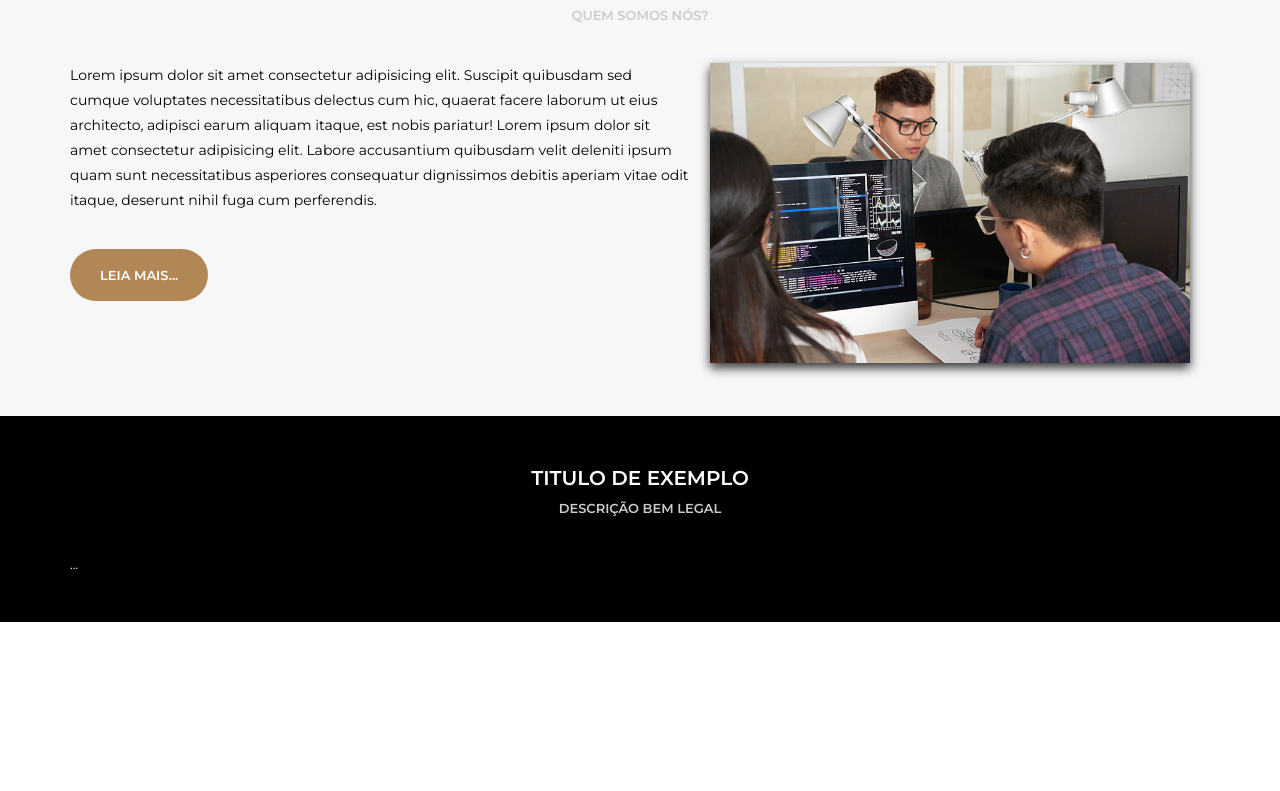
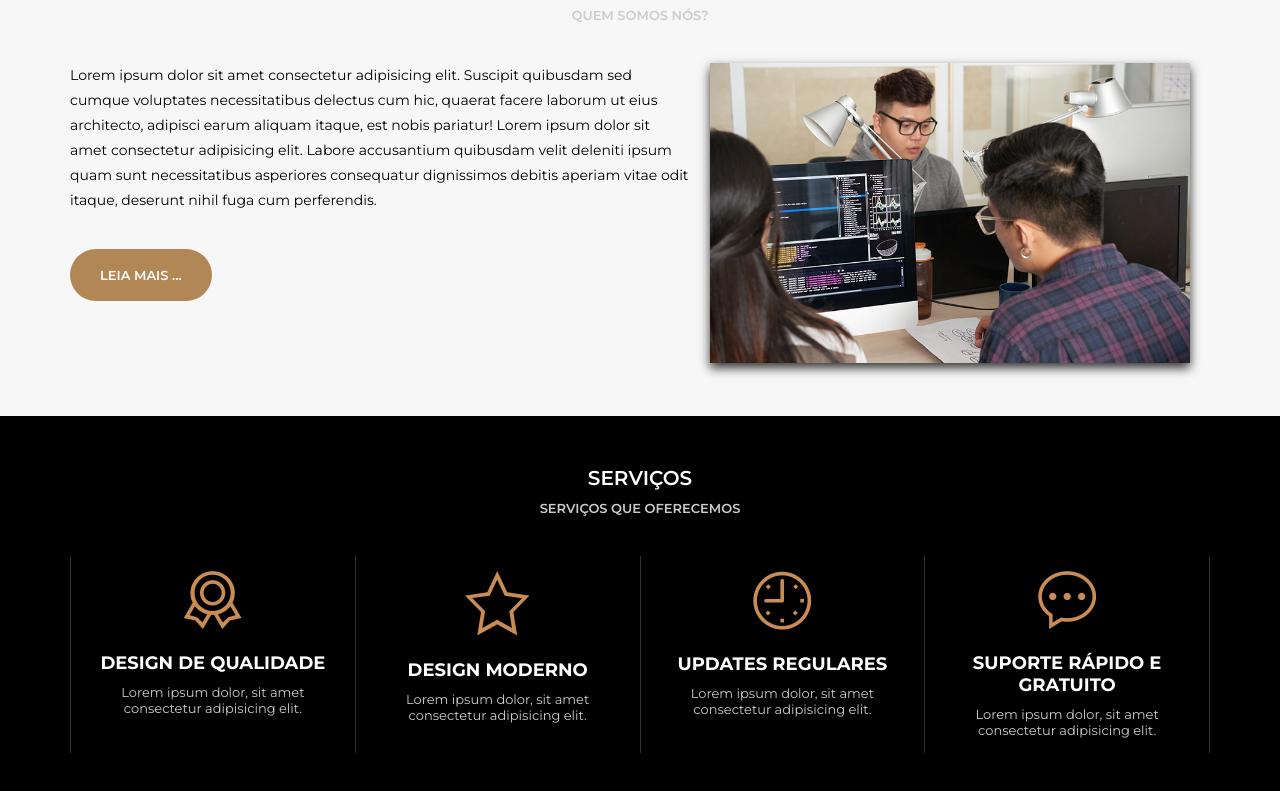
Before and after one commit to evertonnunesc/Everton-Store, a plain HTML site: page index.html in a window 1280 px wide. Shown: the part 877-1668 px from the top of the page. Before the commit the page ends 1499 px from the top, so only its background shows below. Drawn offline with Linux system fonts and the light colour scheme.

Commit message:
:package: conclusão da sessão serviços

```diff
--- a/assets/css/style.css
+++ b/assets/css/style.css
@@ -204,11 +204,11 @@ CSS DE AREAS ESPECIFICAS
 */
 
 .section-aboutus {
-    display: flex;
+    display: flex; /*alinha o menu na horizontal*/
 }
 
 .section-aboutus--left {
-    flex: 1;
+    flex: 1; /*pega 100% do resto da pagina*/
 }
 
 .section-aboutus--left p {
@@ -225,3 +225,31 @@ CSS DE AREAS ESPECIFICAS
     width: 480px;
     box-shadow: 0px 5px 10px #333 ;
 }
+
+
+.section-services {
+    display: flex; /*alinha o menu na horizontal*/
+}
+
+.section-service {
+    flex: 1; /*pega 100% do resto da pagina*/
+    text-align: center; /*deixa o item no centro*/
+    border-right: 1px solid #333;
+    padding: 15px;
+}
+
+.section-service:first-child { /*coloca o efeito apenas no primeiro item*/
+    border-left: 1px solid #333;
+}
+
+.section-service h4 {
+    margin-top: 20px;
+    text-transform: uppercase;
+    font-size: 18px;
+}
+
+.section-service p {
+    margin-top: 10px;
+    font-size: 13px;
+    color: #ccc;
+}
--- a/index.html
+++ b/index.html
@@ -65,7 +65,7 @@
                     <div class="section-aboutus--left">
                         <p>Lorem ipsum dolor sit amet consectetur adipisicing elit. Suscipit quibusdam sed cumque voluptates necessitatibus delectus cum hic, quaerat facere laborum ut eius architecto, adipisci earum aliquam itaque, est nobis pariatur! Lorem ipsum dolor sit amet consectetur adipisicing elit. Labore accusantium quibusdam velit deleniti ipsum quam sunt necessitatibus asperiores consequatur dignissimos debitis aperiam vitae odit itaque, deserunt nihil fuga cum perferendis.</p>
                         <br>
-                        <a href="#" class="button">Leia Mais...</a>
+                        <a href="#" class="button">Leia Mais ...</a>
                     </div>
                     <div class="section-aboutus--right">
                         <img src="media/foto4.jpg" alt="Empresa">
@@ -75,10 +75,31 @@
         </section>
 
         <section class="default dark">
-            <div class="section-title">Titulo de exemplo</div>
-            <div class="section-desc">Descrição bem legal</div>
+            <div class="section-title">Serviços</div>
+            <div class="section-desc">Serviços que oferecemos</div>
             <div class="section-body">
-                ...
+                <div class="section-services">
+                    <div class="section-service">
+                        <img src="/assets/images/medalha.png" alt="Medalha">
+                        <h4>Design de Qualidade</h4>
+                        <p>Lorem ipsum dolor, sit amet consectetur adipisicing elit.</p>
+                    </div>
+                    <div class="section-service">
+                        <img src="/assets/images/estrela.png" alt="Estrela">
+                        <h4>Design Moderno</h4>
+                        <p>Lorem ipsum dolor, sit amet consectetur adipisicing elit.</p>
+                    </div>
+                    <div class="section-service">
+                        <img src="/assets/images/relogio.png" alt="Relogio">
+                        <h4>Updates Regulares</h4>
+                        <p>Lorem ipsum dolor, sit amet consectetur adipisicing elit.</p>
+                    </div>
+                    <div class="section-service">
+                        <img src="/assets/images/balao.png" alt="Balão">
+                        <h4>Suporte Rápido e Gratuito</h4>
+                        <p>Lorem ipsum dolor, sit amet consectetur adipisicing elit.</p>
+                    </div>
+                </div>
             </div>
         </section>
     </main>
```
Also changed, not shown: 1 other file.
